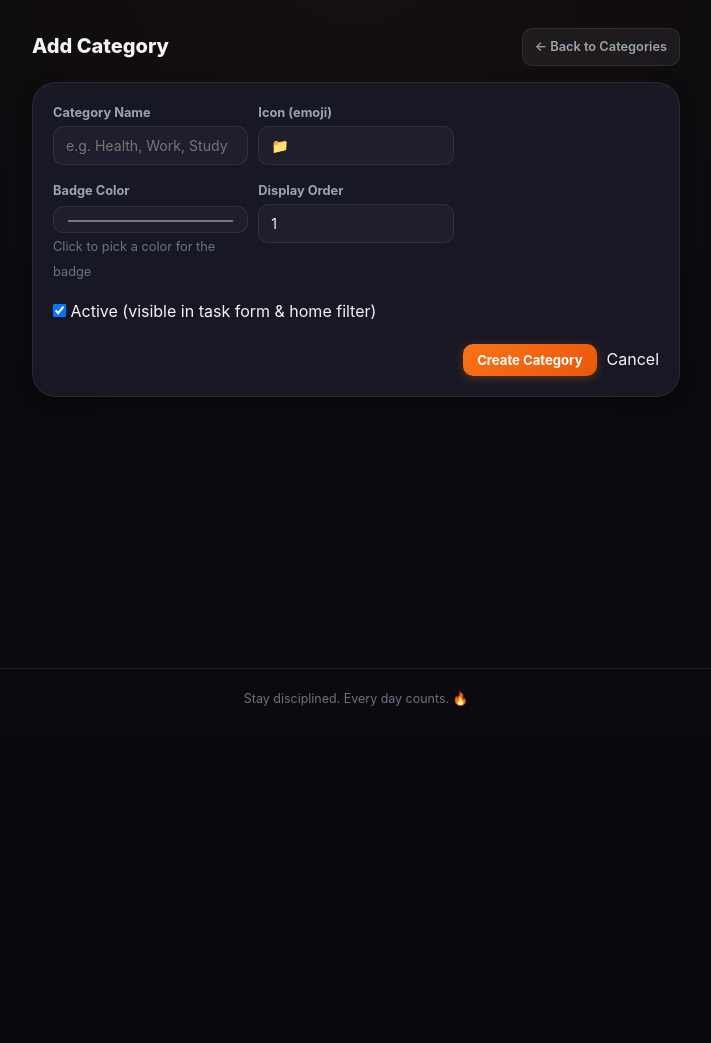
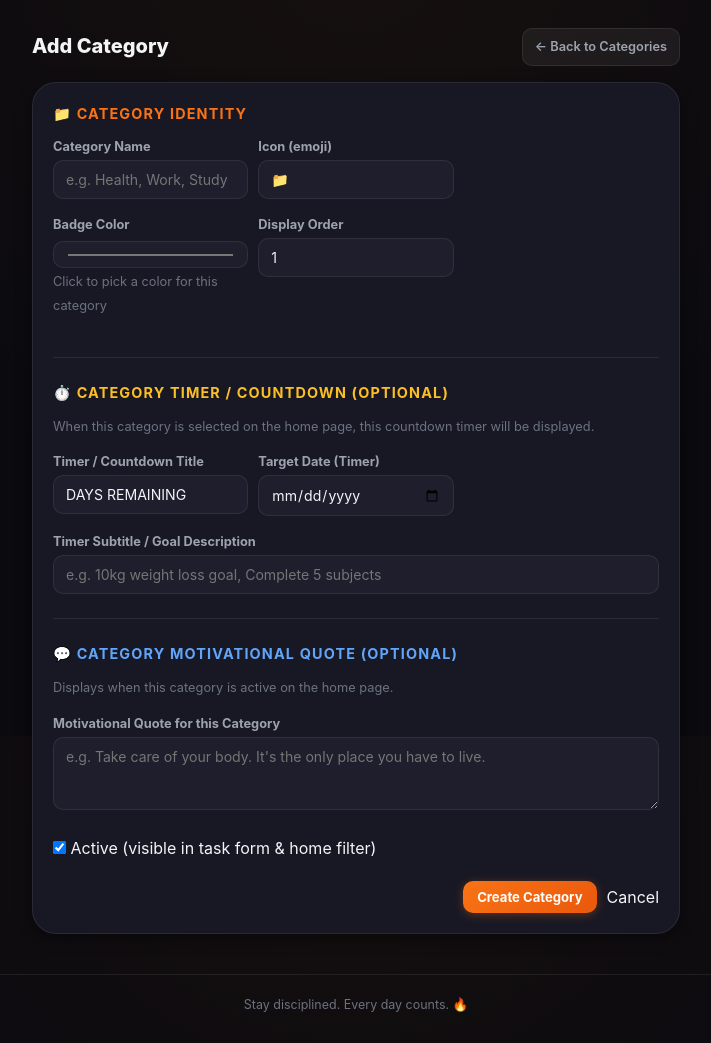
Before and after one commit to harunalrashid01/discipline-tracker, a Django app: page /categories/add/ in a window 1280 px wide. Shown: the part 64-1107 px from the top of the page, without its empty margins (284-995 px from the left). Before the commit the page ends 770 px from the top, so only its background shows below. Run offline with Django 5.2, Linux system fonts and the light colour scheme; the visitor is signed in with stand-in values (Sample User, id 1); data comes from the database, SQL or seed files in the repository; data that the repository does not hold is empty.

Commit message:
feat: per-category countdown timer and motivational quote
- Added target_date, countdown_title, countdown_subtitle, and quote fields to Category model
- Added category ForeignKey to Countdown and MotivationQuote models
- Created migration 0008_category_timer_and_quote
- Updated home view to display active category specific timer and quote, falling back to general ones
- Updated CategoryForm and category_form.html with timer and quote inputs
- Updated CategoryAdmin with category timer & quote fieldsets
- Updated home.html with category badge on timer cards

```diff
--- a/tasks/forms.py
+++ b/tasks/forms.py
@@ -7,7 +7,17 @@ from .models import Category, Task, TaskDateAssignment
 class CategoryForm(forms.ModelForm):
     class Meta:
         model = Category
-        fields = ["name", "icon", "color", "order", "is_active"]
+        fields = [
+            "name",
+            "icon",
+            "color",
+            "order",
+            "countdown_title",
+            "target_date",
+            "countdown_subtitle",
+            "quote",
+            "is_active",
+        ]
         widgets = {
             "name": forms.TextInput(attrs={
                 "class": "form-input",
@@ -22,6 +32,23 @@ class CategoryForm(forms.ModelForm):
                 "type": "color",
             }),
             "order": forms.NumberInput(attrs={"class": "form-input", "min": 1}),
+            "countdown_title": forms.TextInput(attrs={
+                "class": "form-input",
+                "placeholder": "e.g. HEALTH & FITNESS TARGET, EXAM GOAL",
+            }),
+            "target_date": forms.DateInput(attrs={
+                "class": "form-input",
+                "type": "date",
+            }),
+            "countdown_subtitle": forms.TextInput(attrs={
+                "class": "form-input",
+                "placeholder": "e.g. 10kg weight loss goal, Complete 5 subjects",
+            }),
+            "quote": forms.Textarea(attrs={
+                "class": "form-input",
+                "rows": 3,
+                "placeholder": "e.g. Take care of your body. It's the only place you have to live.",
+            }),
             "is_active": forms.CheckboxInput(attrs={"class": "form-checkbox"}),
         }
         labels = {
@@ -29,6 +56,10 @@ class CategoryForm(forms.ModelForm):
             "icon": "Icon (emoji)",
             "color": "Badge Color",
             "order": "Display Order",
+            "countdown_title": "Timer / Countdown Title",
+            "target_date": "Target Date (Timer)",
+            "countdown_subtitle": "Timer Subtitle / Goal Description",
+            "quote": "Motivational Quote for this Category",
             "is_active": "Active (visible in task form & home filter)",
         }
 
--- a/tasks/views.py
+++ b/tasks/views.py
@@ -192,13 +192,51 @@ def home(request):
         site_settings.save(update_fields=["active_category"])
         selected_category = None
 
-    active_countdowns = Countdown.objects.filter(is_active=True).order_by("order", "target_date")
-    all_countdowns = [c.get_countdown_info(today) for c in active_countdowns]
-    countdowns = [c for c in all_countdowns if not c.get("is_final")]
-    final_countdowns = [c for c in all_countdowns if c.get("is_final")]
+    # ── Category-specific Timer & Quote ──────────────────────────
+    if selected_category:
+        cat_countdowns = []
+        if selected_category.target_date:
+            cat_countdowns.append(selected_category.get_countdown_info(today))
+
+        cat_linked = Countdown.objects.filter(category=selected_category, is_active=True).order_by("order", "target_date")
+        for c in cat_linked:
+            cat_countdowns.append(c.get_countdown_info(today))
+
+        if cat_countdowns:
+            countdowns = [c for c in cat_countdowns if not c.get("is_final")]
+            final_countdowns = [c for c in cat_countdowns if c.get("is_final")]
+        else:
+            active_countdowns = Countdown.objects.filter(is_active=True, category__isnull=True).order_by("order", "target_date")
+            all_countdowns = [c.get_countdown_info(today) for c in active_countdowns]
+            countdowns = [c for c in all_countdowns if not c.get("is_final")]
+            final_countdowns = [c for c in all_countdowns if c.get("is_final")]
+
+        cat_quotes = []
+        if selected_category.quote and selected_category.quote.strip():
+            cat_quotes.append({"quote": selected_category.quote.strip()})
+
+        cat_linked_quotes = MotivationQuote.objects.filter(category=selected_category, is_active=True).order_by("order", "id")
+        for q in cat_linked_quotes:
+            cat_quotes.append({"quote": q.quote})
+
+        if cat_quotes:
+            quotes = cat_quotes
+        else:
+            quotes = MotivationQuote.objects.filter(is_active=True, category__isnull=True).order_by("order", "id")
+    else:
+        active_countdowns = Countdown.objects.filter(is_active=True, category__isnull=True).order_by("order", "target_date")
+        if not active_countdowns.exists():
+            active_countdowns = Countdown.objects.filter(is_active=True).order_by("order", "target_date")
+        all_countdowns = [c.get_countdown_info(today) for c in active_countdowns]
+        countdowns = [c for c in all_countdowns if not c.get("is_final")]
+        final_countdowns = [c for c in all_countdowns if c.get("is_final")]
+
+        quotes = MotivationQuote.objects.filter(is_active=True, category__isnull=True).order_by("order", "id")
+        if not quotes.exists():
+            quotes = MotivationQuote.objects.filter(is_active=True).order_by("order", "id")
+
     countdown = countdowns[0] if countdowns else None
 
-    quotes = MotivationQuote.objects.filter(is_active=True).order_by("order", "id")
     goals = Goal.objects.filter(is_active=True).order_by("order", "id")
     streak = get_streak()
 
--- a/templates/category_form.html
+++ b/templates/category_form.html
@@ -12,6 +12,10 @@
 <section class="form-section">
   <form method="post" class="task-form">
     {% csrf_token %}
+
+    <h3 style="font-size: 0.9rem; text-transform: uppercase; letter-spacing: 0.08em; color: var(--clr-accent); margin-bottom: 0.75rem;">
+      📁 Category Identity
+    </h3>
 
     <div class="form-row">
       <div class="form-group" style="flex: 2;">
@@ -31,7 +35,7 @@
         <label class="form-label" for="id_color">{{ form.color.label }}</label>
         {{ form.color }}
         {% if form.color.errors %}<span class="form-error">{{ form.color.errors.0 }}</span>{% endif %}
-        <small style="color: var(--clr-text-muted); font-size: 0.8rem;">Click to pick a color for the badge</small>
+        <small style="color: var(--clr-text-muted); font-size: 0.8rem;">Click to pick a color for this category</small>
       </div>
       <div class="form-group">
         <label class="form-label" for="id_order">{{ form.order.label }}</label>
@@ -40,7 +44,50 @@
       </div>
     </div>
 
-    <div class="form-check-group">
+    <hr style="border: none; border-top: 1px solid var(--clr-border); margin: 1.5rem 0;">
+
+    <h3 style="font-size: 0.9rem; text-transform: uppercase; letter-spacing: 0.08em; color: var(--clr-gold); margin-bottom: 0.75rem;">
+      ⏱️ Category Timer / Countdown (Optional)
+    </h3>
+    <p style="color: var(--clr-text-muted); font-size: 0.8rem; margin-bottom: 1rem;">
+      When this category is selected on the home page, this countdown timer will be displayed.
+    </p>
+
+    <div class="form-row">
+      <div class="form-group" style="flex: 1.5;">
+        <label class="form-label" for="id_countdown_title">{{ form.countdown_title.label }}</label>
+        {{ form.countdown_title }}
+        {% if form.countdown_title.errors %}<span class="form-error">{{ form.countdown_title.errors.0 }}</span>{% endif %}
+      </div>
+      <div class="form-group" style="flex: 1;">
+        <label class="form-label" for="id_target_date">{{ form.target_date.label }}</label>
+        {{ form.target_date }}
+        {% if form.target_date.errors %}<span class="form-error">{{ form.target_date.errors.0 }}</span>{% endif %}
+      </div>
+    </div>
+
+    <div class="form-group">
+      <label class="form-label" for="id_countdown_subtitle">{{ form.countdown_subtitle.label }}</label>
+      {{ form.countdown_subtitle }}
+      {% if form.countdown_subtitle.errors %}<span class="form-error">{{ form.countdown_subtitle.errors.0 }}</span>{% endif %}
+    </div>
+
+    <hr style="border: none; border-top: 1px solid var(--clr-border); margin: 1.5rem 0;">
+
+    <h3 style="font-size: 0.9rem; text-transform: uppercase; letter-spacing: 0.08em; color: var(--clr-blue); margin-bottom: 0.75rem;">
+      💬 Category Motivational Quote (Optional)
+    </h3>
+    <p style="color: var(--clr-text-muted); font-size: 0.8rem; margin-bottom: 1rem;">
+      Displays when this category is active on the home page.
+    </p>
+
+    <div class="form-group">
+      <label class="form-label" for="id_quote">{{ form.quote.label }}</label>
+      {{ form.quote }}
+      {% if form.quote.errors %}<span class="form-error">{{ form.quote.errors.0 }}</span>{% endif %}
+    </div>
+
+    <div class="form-check-group" style="margin-top: 1.25rem;">
       {{ form.is_active }}
       <label class="form-check-label" for="id_is_active">{{ form.is_active.label }}</label>
     </div>
--- a/templates/manage_categories.html
+++ b/templates/manage_categories.html
@@ -20,7 +20,11 @@
         <span class="category-color-dot" style="background: {{ cat.color }};"></span>
         <div class="manage-info">
           <p class="manage-title">{{ cat.icon }} {{ cat.name }}</p>
-          <p class="manage-desc">{{ cat.tasks.count }} task{{ cat.tasks.count|pluralize }} · Order: {{ cat.order }}</p>
+          <p class="manage-desc">
+            {{ cat.tasks.count }} task{{ cat.tasks.count|pluralize }} · Order: {{ cat.order }}
+            {% if cat.target_date %}· ⏱️ Target: {{ cat.target_date|date:"M j, Y" }}{% endif %}
+            {% if cat.quote %}· 💬 Quote configured{% endif %}
+          </p>
         </div>
       </div>
       <div class="manage-actions">
```
Also changed, not shown: tasks/admin.py (+14 -6 lines), tasks/models.py (+66 -1 lines), templates/home.html (+7 -0 lines), tasks/migrations/0008_category_timer_and_quote.py (added).
